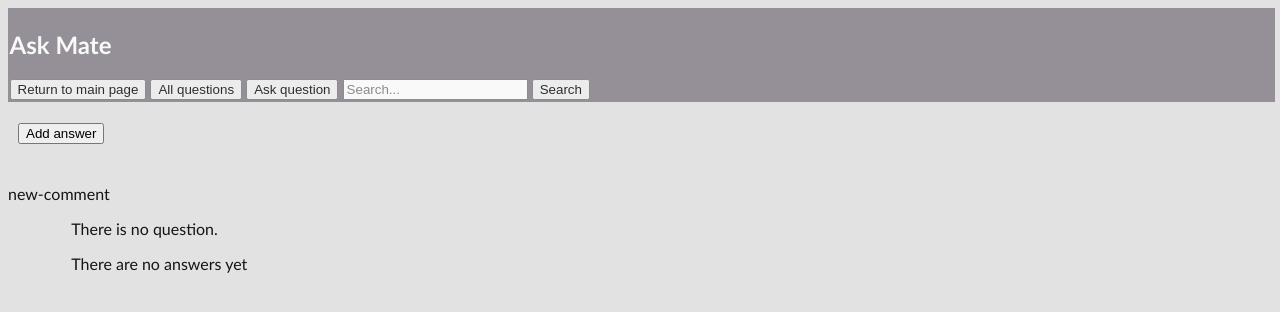
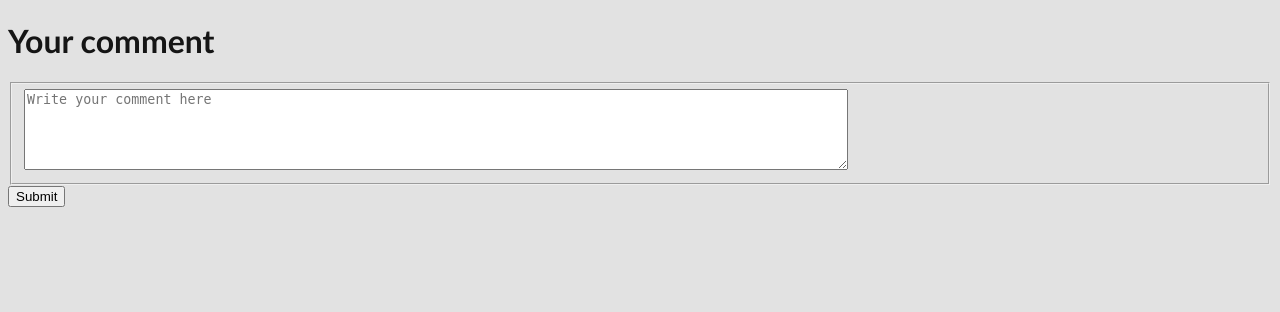
Before and after one commit to Kashydo/AskMate-sprint2, a Flask app: page /question/1/new-comment in a window 1280 px wide. Shown: the top 312 px of the page. Run offline with Flask 2, Linux system fonts and the light colour scheme; data that the repository does not hold is empty; some libraries are stand-ins or nearby versions.

Commit message:
add and delete comments

```diff
--- a/data_hendler.py
+++ b/data_hendler.py
@@ -11,6 +11,18 @@ from config import *
 from errors import *
 from messages import *
 
+
+@database_common.connection_handler
+def generate_id(cursor, table_name):
+    query = f"""
+
+        SELECT id
+        FROM {table_name}
+        ORDER BY submission_time DESC
+        LIMIT 1"""
+    cursor.execute(query)
+    result = cursor.fetchone()
+    return result['id'] + 1 if result else 1
 
 @database_common.connection_handler
 def addquestion(cursor, new_question: dict):
@@ -127,6 +139,14 @@ def read_answer(cursor, id):
     cursor.execute(query)
     return cursor.fetchone()
 
+@database_common.connection_handler
+def read_comments(cursor,question_id):
+    query = f"""
+        SELECT id,  message, submission_time
+        FROM comment
+        WHERE question_id = {question_id}"""
+    cursor.execute(query)
+    return cursor.fetchall()
 
 @database_common.connection_handler
 def add_question(cursor, request, user_id):
@@ -440,3 +460,40 @@ def delete_tag(cursor, question_id, tag_id, user_id):
     else:
         errors_msg.append(errors["cant_delete"])
     return errors_msg
+
+
+@database_common.connection_handler
+def add_comment(cursor, request, user_id, question_id):
+    errors_msg = []
+    comment_id = generate_id('comment')
+    submission_time = round(datetime.datetime.now().timestamp())
+    message = request.form.get("message")
+    edited_count=0
+    if len(message) == 0:
+        errors_msg.append(errors["empty_message"])
+
+    if len(errors_msg) == 0:
+        query = f"""
+            INSERT INTO comment(id,question_id, message, submission_time, edited_count, user_id)
+            VALUES ({comment_id},{question_id},'{message}', to_timestamp({submission_time}) , '{edited_count}', '{user_id}')
+            RETURNING id"""
+        cursor.execute(query)
+
+    return errors_msg, question_id
+
+@database_common.connection_handler
+def delete_comment(cursor, comment_id, user_id):
+    errors_msg = []
+    query = f"""
+        SELECT user_id
+        FROM comment
+        WHERE id = {comment_id}"""
+    cursor.execute(query)
+    comment = cursor.fetchone()
+    if user_id == comment['user_id']:
+        query = f"""
+            DELETE FROM comment
+            WHERE id = {comment_id}"""
+        cursor.execute(query)
+
+    return errors_msg
--- a/messages.py
+++ b/messages.py
@@ -3,6 +3,7 @@ import datetime
 messages = {
     "added_question": "Question has been added",
     "added_answer": "Answer has been added",
+    "added_comment": "Comment has been added",
     "delete_answer": "Answer has been deleted",
     "delete_question": "Question has been deleted",
     "cant_delete": "You can't delete this",
--- a/server.py
+++ b/server.py
@@ -64,11 +64,13 @@ def question_detail(question_id, messages_msg=None):
     question = data_hendler.read_question(question_id)
     answers = data_hendler.read_answers(question_id)
     tags = data_hendler.get_tags_for_question(question_id)
+    comments = data_hendler.read_comments(question_id)
     response = make_response(
         render_template(
             "question_detail.html",
             question=question,
             answers=answers,
+            comments=comments,
             messages_msg=messages_msg,
             user_id=user_id,
             tags=tags,
@@ -360,5 +362,47 @@ def delete_tag(question_id, tag_id):
     return response
 
 
+@app.route("/question/<int:question_id>/new-comment", methods=["GET", "POST"])
+def question_comment(question_id):
+    user_id = util.get_user_id(request)
+    errors_msg = []
+    if request.method == "POST":
+        errors_msg,question_id = data_hendler.add_comment(request, user_id, question_id)
+        if len(errors_msg) == 0:
+            messages_msg = messages["added_comment"]
+            return redirect(
+                url_for(
+                    "question_detail",
+                    question_id=question_id,
+                    messages_msg=messages_msg,
+                )
+            )
+    response = make_response(
+        render_template(
+            "add_comment.html",
+            question_id=question_id,
+            form=request.form,
+            errors_msg=errors_msg,
+        )
+    )
+    if not request.cookies.get("userID"):
+        response.set_cookie("user_id", user_id)
+    return response
+
+@app.route("/question/<int:question_id>/comments/<int:comment_id>/delete")
+def delete_comments(question_id, comment_id):
+    user_id = util.get_user_id(request)
+    errors_msg = []
+    errors_msg = data_hendler.delete_comment(comment_id, user_id)
+
+    response = make_response(
+        redirect(
+            url_for("question_detail", question_id=question_id, errors_msg=errors_msg)
+        )
+    )
+    if not request.cookies.get("userID"):
+        response.set_cookie("user_id", user_id)
+    return response
+
 if __name__ == "__main__":
     app.run()
--- /dev/null
+++ b/templates/add_comment.html
@@ -0,0 +1,39 @@
+<!DOCTYPE html>
+<html>
+  <head>
+    <link
+    rel="stylesheet"
+    href="{{ url_for('static', filename='styles.css') }}"
+  />
+    <title>Add comment</title>
+    <meta charset="UTF-8" />
+  </head>
+  <body>
+    <h1>Your comment</h1>
+    {% if errors_msg %}
+    <div>
+      <h3>Errors</h3>
+      <ol>
+        {% for error in errors_msg %}
+        <li>{{error}}</li>
+        {% endfor %}
+      </ol>
+    </div>
+    {% endif %}
+    <form method="POST" action="" enctype="multipart/form-data">
+      <fieldset>
+        <label for="message">
+          <textarea
+            id="message"
+            name="message"
+            rows="5"
+            cols="100"
+            placeholder="Write your comment here"
+            required
+          >{{form["message"]}}</textarea>
+        </label>
+      </fieldset>
+      <input type="submit" value="Submit" />
+    </form>
+  </body>
+</html>
--- a/templates/question_detail.html
+++ b/templates/question_detail.html
@@ -115,6 +115,29 @@
       {% endfor %} {% else %}
       <p>There are no answers yet</p>
       {% endif %}
+    </br>
+    </br>
+      <h2>Comments</h2>
+      {% if comments|length > 0 %}
+        {%for comment in comments %}
+        <div class="answer">
+          <div class="answer-details">
+          <p>
+            Comment ID: {{comment['id']}} Date: {{comment['submission_time']}}
+          </p>
+          </div>
+          <p>{{comment['message']}}</p>
+          <form
+            method="GET"
+            action="/question/{{question['id']}}/comments/{{comment['id']}}/delete">
+            <input type="hidden" name="comment_id" value="{{ comment['id'] }}">
+            <button type="submit" onclick="return confirm('Are you sure you want to delete this comment?')">Delete</button>
+          </form>
+          </div>
+        {% endfor %}
+      {% else %}
+      <p>There are no comment yet</p>
+      {% endif %}
     </main>
   </body>
 </html>
```
Also changed, not shown: templates/main_page.html (+10 -4 lines), templates/question_list.html (+10 -4 lines).
